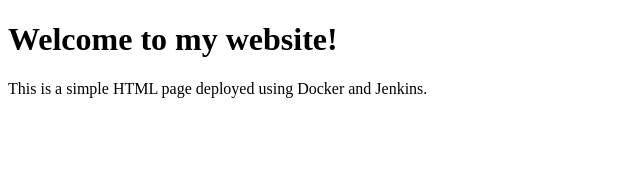
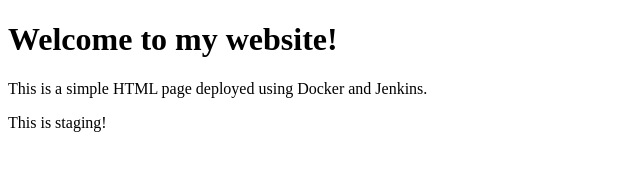
Before and after one commit to harshini1203/Devops-model, a plain HTML site: page index.html in a window 1280 px wide. Shown: the whole page, without its empty margins (0-640 px from the left). Drawn offline with Linux system fonts and the light colour scheme.

Commit message:
Update index.html

```diff
--- a/index.html
+++ b/index.html
@@ -8,5 +8,6 @@
 <body>
     <h1>Welcome to my website!</h1>
     <p>This is a simple HTML page deployed using Docker and Jenkins.</p>
+    <p> This is staging!</p>
 </body>
 </html>
```
